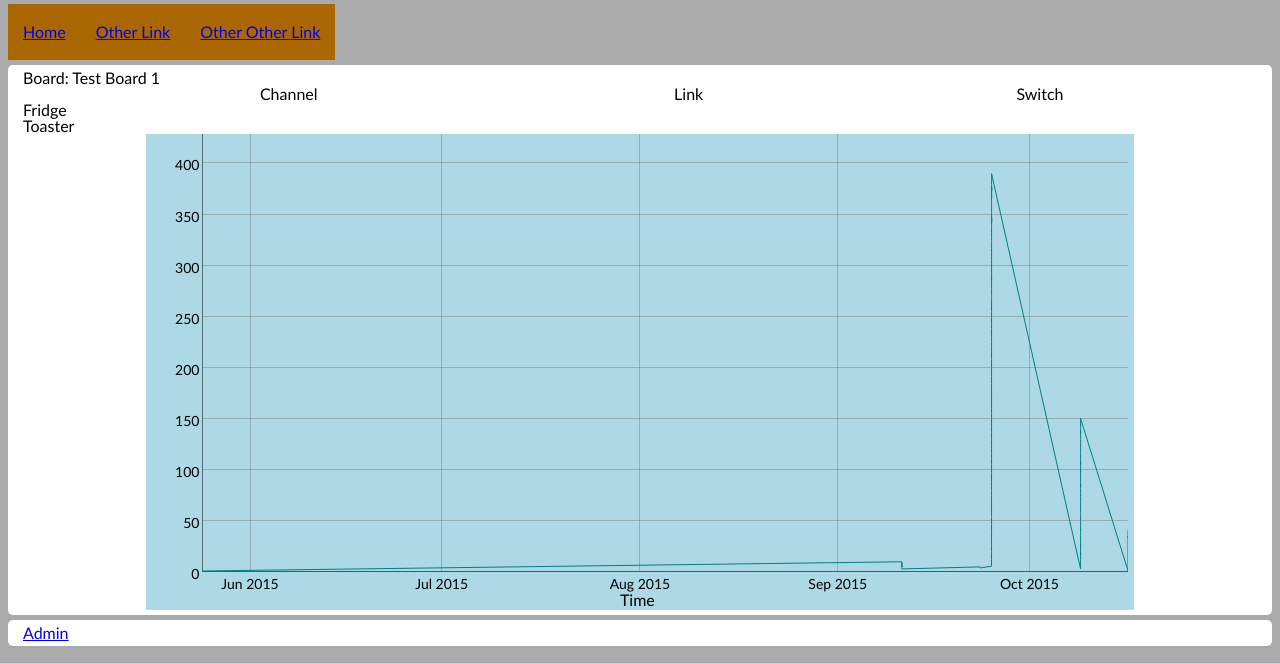
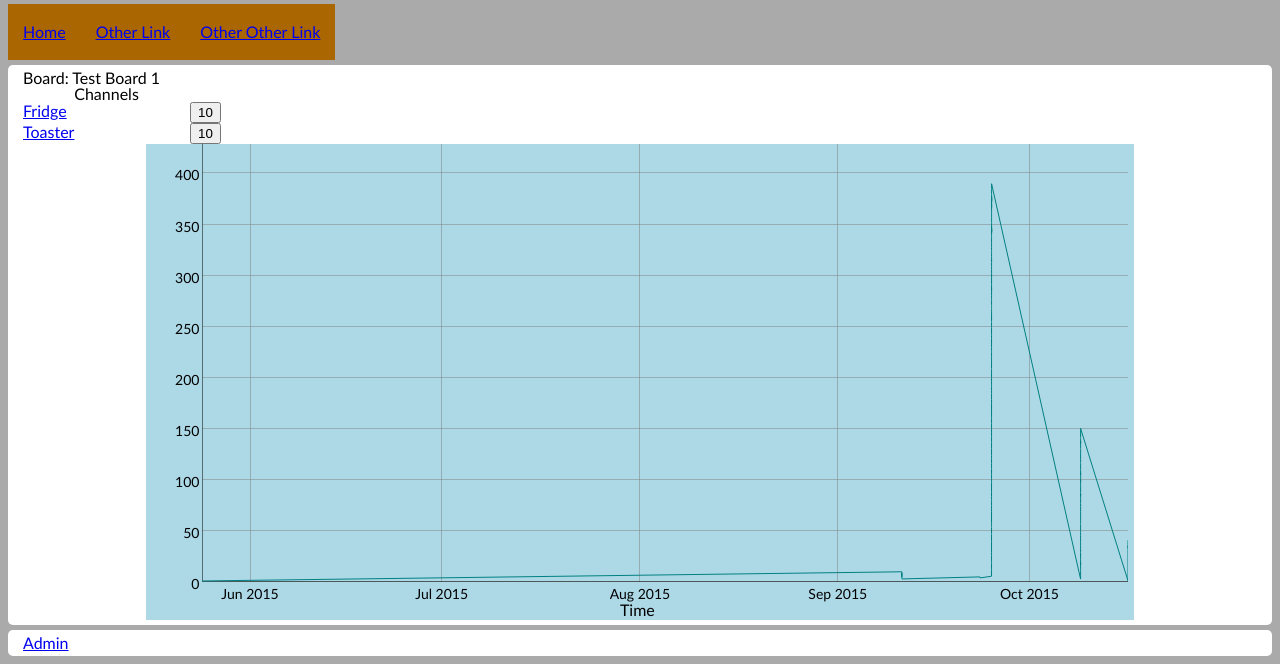
Before and after one commit to Hugoagogo/SmartBoardWeb, a Django app: page /board/1/ in a window 1280 px wide. Shown: the part 137-801 px from the top of the page. Run offline with Django 3.2, Linux system fonts and the light colour scheme; data comes from the database, SQL or seed files in the repository; both versions use the stored data as it was after the commit; data that the repository does not hold is empty.

Commit message:
edited buttons in board_page

```diff
--- a/dashboard/templates/board_page.html
+++ b/dashboard/templates/board_page.html
@@ -12,12 +12,12 @@
 {% block content %}
     <h2>Board: {{board.name}}</h2>
 
-    <table style="width:100%; border-color:blue" border="1">
-        <tr><th>Channel</th><th> Link </th></th><th>Switch</th></tr>
+    <table style="width:20%; border-color:blue" border="1">
+        <tr><th>Channels</th></tr>
         {% for channel in channels %}
             <tr>
-                 <td> {{channel.name}} </td>
-                 <!--<td><button id="test_button" onclick="button_press()">{{status.status}}</button></td>-->
+                 <td><a href="{% url 'channel' channel.id %}">{{channel.name}}</a></td>
+                 <td><button id="test_button" onclick="button_press()">{{status.status}}</button></td>
             </tr>
         {% endfor %}
     </table>
@@ -37,7 +37,7 @@
 
         function button_poll() {
             var jsonData = $.ajax({
-              url: "{% url 'get_status' channel.id %}",
+              url: "{% url 'get_status' board.id %}",
               dataType: 'json'
             }).done(function (results) {
             document.getElementById("test_button").innerHTML = results;
--- a/dashboard/templates/channel_page.html
+++ b/dashboard/templates/channel_page.html
@@ -19,14 +19,14 @@
     <h2>Board: {{channel.board}}</h2>
     <h3>Channel: {{channel.channel_num}}</h3>
 
-    <button id="test_button" onclick="button_press()">{{status.status}}</button>
+    <button id="test_button" onclick="button_press()">button_status()</button>
 
     <div id="chart_div" style="height:60%; width:80%; margin:auto; background-color:lightblue"></div>
 
     <script type="text/javascript">
         function button_status() {
             //decode whether button is on/off
-
+            return(hello);
         }
 
         function button_press(){
--- a/dashboard/templates/index.html
+++ b/dashboard/templates/index.html
@@ -6,7 +6,7 @@
             <center>
                 <!-- put board list here-->
                 <table style="width:100%; border-color:blue" border="1">
-                    <tr><th>Board</th><th> Link </th></th><th>Current Power Usage</th></tr>
+                    <tr><th>Board</th><th> Link </th></th><th>Watts/Hour</th></tr>
                     {% for board in boards %}
                         <tr>
                             <td>{{ board.name }}</td>
@@ -34,4 +34,8 @@
             </tr>
         {% endfor %}
     </table>
+
+    <script type="text/javascript">
+
+    </script>
 {% endblock content %}
```
Also changed, not shown: db.sqlite3.
